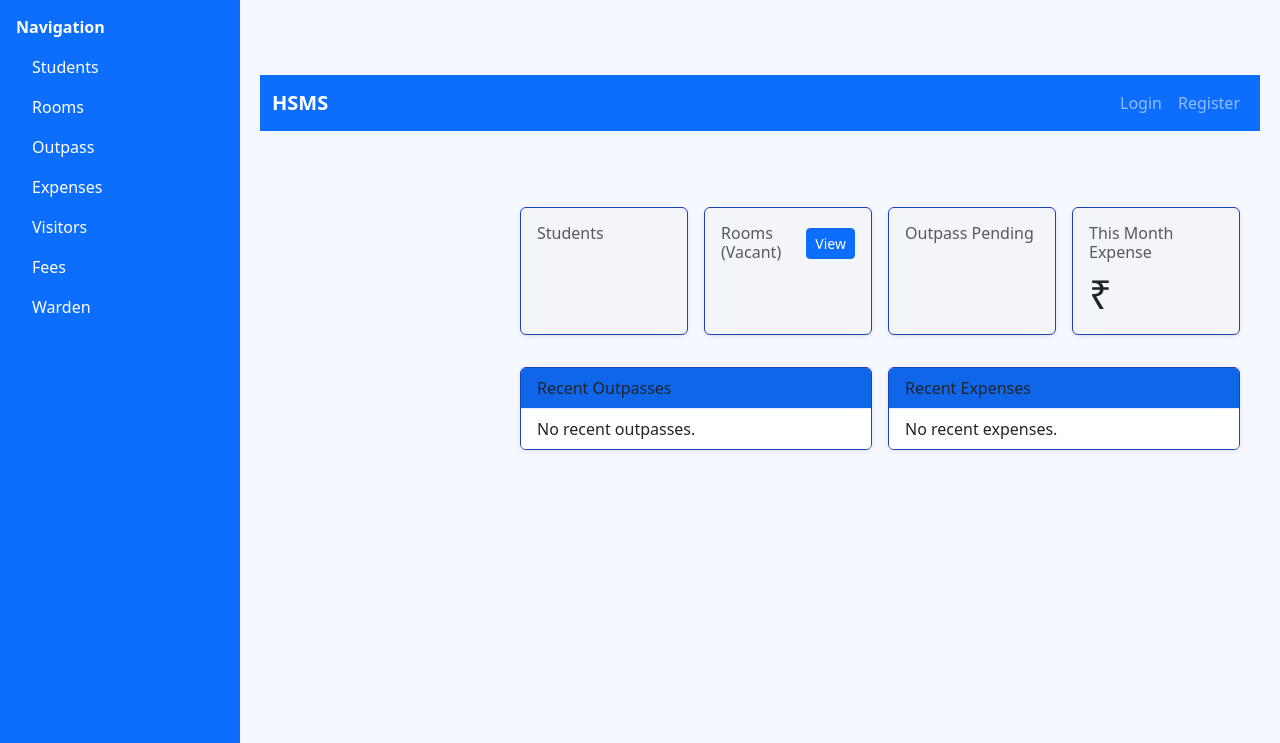
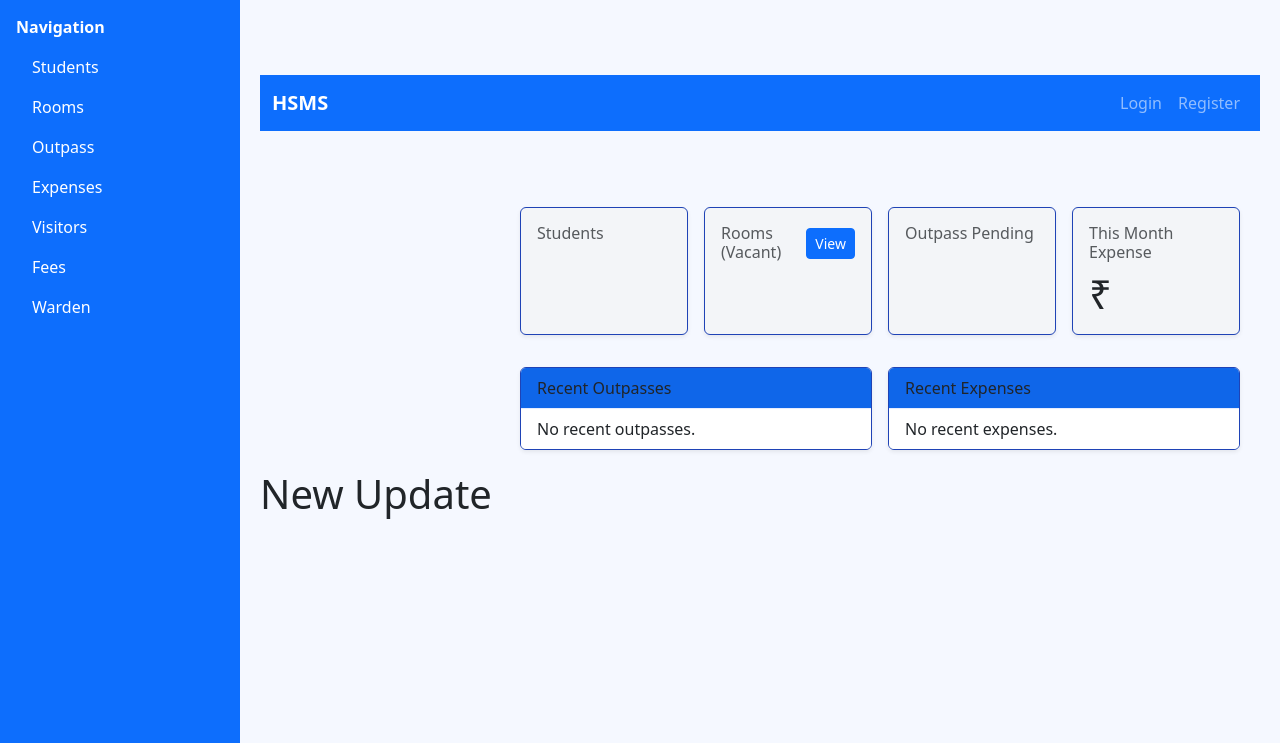
Before and after one commit to Karthiga534/NewHSMS, a Django app: template templates/home.html in a window 1280 px wide. Shown: the part 57-800 px from the top of the page. Run offline with Django 3.2, Linux system fonts and the light colour scheme; the template is opened without the code that fills it, so the values that code supplies are empty.

Commit message:
home html update

```diff
--- a/templates/home.html
+++ b/templates/home.html
@@ -2,4 +2,5 @@
 {% block title %}HSMS{% endblock %}
 {% block content %}
   {% include 'dashboard.html' %}
+  <h1>New Update</h1>
 {% endblock %}
```
